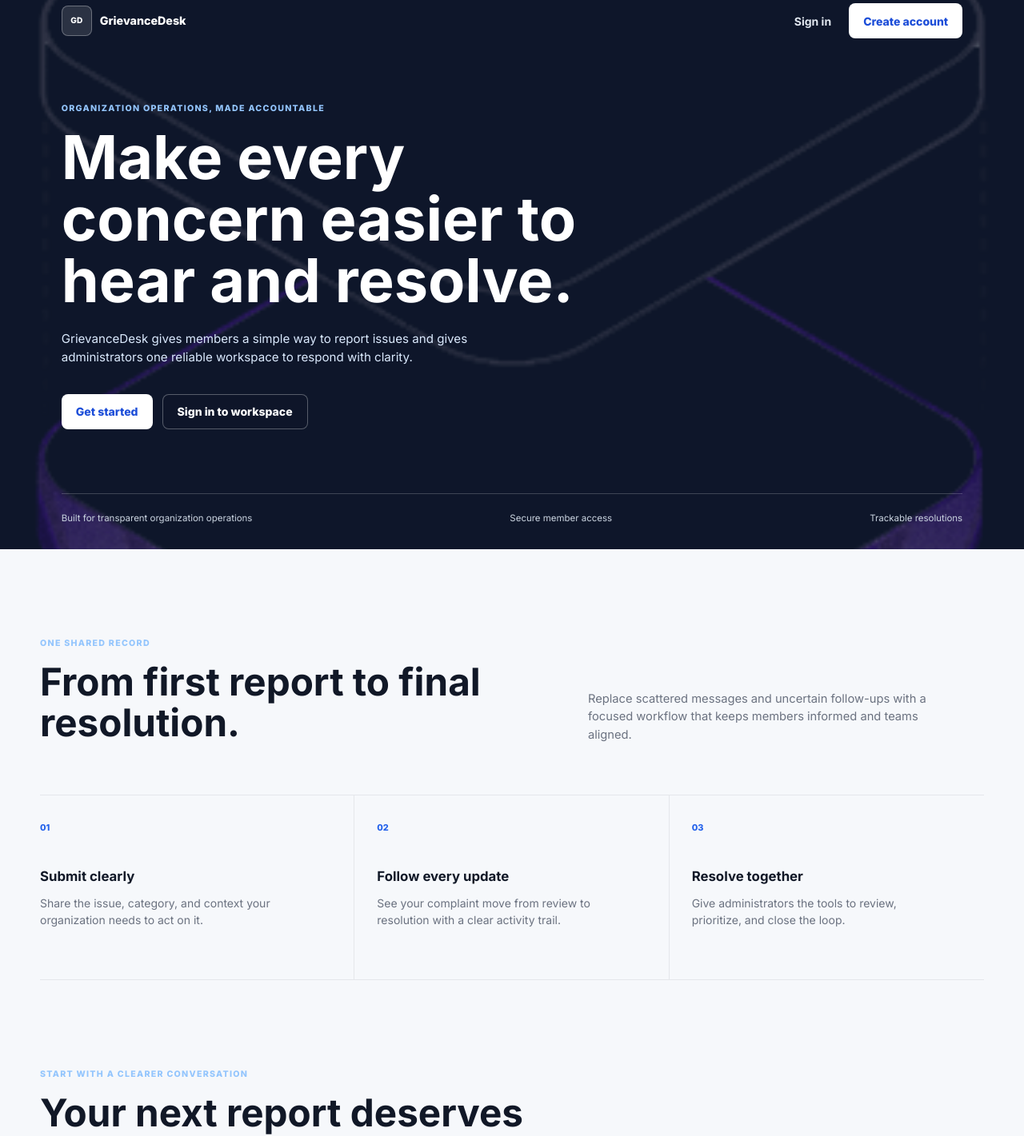
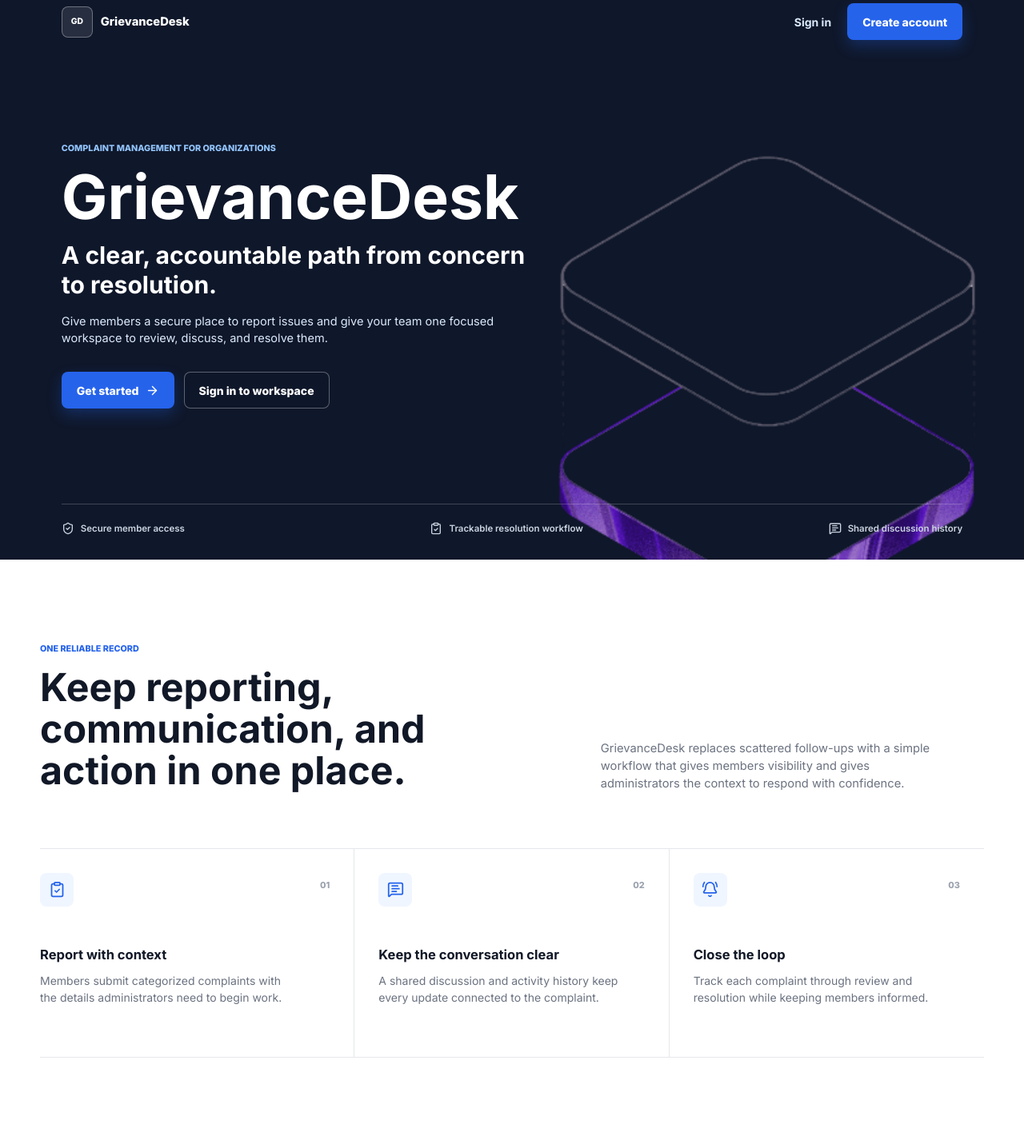
Before and after one commit to pawan-pathak12/GrievanceDesk, a React app in the folder frontend/: page / in a window 1280 px wide. Shown: the part 20-1441 px from the top of the page at 80% size. Built offline with nearby package versions, Linux system fonts and the light colour scheme; no server answers; the HTML template or start-up script is replaced by a standard one.

Commit message:
add GrievanceDesk landing page and README

```diff
--- a/frontend/src/Styles/landing.css
+++ b/frontend/src/Styles/landing.css
@@ -1,77 +1,88 @@
 .landing-page {
   min-height: 100vh;
-  background: #f6f8fb;
+  overflow: hidden;
+  background: #ffffff;
   color: var(--text-dark);
 }
 
 .landing-hero {
-  min-height: min(760px, 88vh);
+  position: relative;
   display: flex;
+  min-height: min(720px, 94vh);
   flex-direction: column;
   padding: 24px clamp(24px, 6vw, 96px) 30px;
-  color: #fff;
-  background-color: #0f172a;
-  background-image: url('../assets/hero.png');
-  background-position: center;
-  background-size: cover;
-  position: relative;
+  overflow: hidden;
+  color: #ffffff;
+  background: #0f172a;
   isolation: isolate;
 }
 
-.landing-hero::before {
+.landing-hero::after {
+  position: absolute;
+  right: clamp(-100px, 2vw, 36px);
+  bottom: -74px;
+  z-index: -1;
+  width: min(49vw, 590px);
+  height: min(49vw, 590px);
   content: '';
-  position: absolute;
-  inset: 0;
-  z-index: -1;
-  background: rgba(15, 23, 42, 0.72);
+  opacity: 0.78;
+  background: url('../assets/hero.png') center / contain no-repeat;
 }
 
 .landing-nav,
 .landing-hero-content,
-.landing-hero-footer {
+.landing-hero-footer,
+.landing-intro,
+.landing-workflow,
+.landing-capabilities,
+.landing-final-cta,
+.landing-footer {
   width: min(1180px, 100%);
   margin: 0 auto;
 }
 
-.landing-nav {
+.landing-nav,
+.landing-nav-actions,
+.landing-hero-actions,
+.landing-hero-footer,
+.landing-final-cta,
+.landing-footer {
   display: flex;
   align-items: center;
+}
+
+.landing-nav {
   justify-content: space-between;
   gap: 24px;
 }
 
-.landing-brand,
-.landing-nav-actions,
-.landing-hero-actions,
-.landing-hero-footer {
-  display: flex;
+.landing-brand {
+  display: inline-flex;
   align-items: center;
-}
-
-.landing-brand {
   gap: 10px;
-  color: #fff;
-  font-size: 1.02rem;
+  color: #ffffff;
+  font-size: 1.05rem;
   font-weight: 800;
 }
 
 .landing-brand-mark {
   display: grid;
-  width: 38px;
-  height: 38px;
+  width: 39px;
+  height: 39px;
   place-items: center;
-  border: 1px solid rgba(255, 255, 255, 0.3);
-  border-radius: var(--radius);
-  background: rgba(255, 255, 255, 0.12);
-  font-size: 0.72rem;
+  border: 1px solid rgba(255, 255, 255, 0.32);
+  border-radius: 8px;
+  background: rgba(255, 255, 255, 0.1);
+  font-size: 0.74rem;
+  font-weight: 800;
 }
 
 .landing-nav-actions {
-  gap: 22px;
+  gap: 20px;
 }
 
 .landing-login-link {
-  color: #e2e8f0;
+  color: #dbeafe;
   font-weight: 700;
 }
 
@@ -79,63 +90,88 @@
 .landing-primary-button,
 .landing-secondary-button {
   display: inline-flex;
-  min-height: 44px;
+  min-height: 46px;
   align-items: center;
   justify-content: center;
-  padding: 10px 18px;
-  border-radius: var(--radius);
+  gap: 8px;
+  padding: 11px 18px;
+  border: 1px solid transparent;
+  border-radius: 8px;
   font-weight: 800;
+  transition: transform var(--transition), box-shadow var(--transition), background-color var(--transition), border-color var(--transition);
 }
 
 .landing-nav-cta,
 .landing-primary-button {
-  background: #fff;
-  color: #1d4ed8;
+  color: #ffffff;
+  background: var(--primary);
+  box-shadow: 0 8px 18px rgba(37, 99, 235, 0.28);
+}
+
+.landing-nav-cta:hover,
+.landing-primary-button:hover {
+  color: #ffffff;
+  background: var(--primary-hover);
+  transform: translateY(-1px);
 }
 
 .landing-hero-content {
+  display: flex;
   flex: 1;
-  display: flex;
-  max-width: 1180px;
   flex-direction: column;
   justify-content: center;
-  padding: 80px 0;
+  padding: 76px 0 66px;
 }
 
-.landing-eyebrow {
+.landing-eyebrow,
+.landing-section-label {
   margin: 0 0 14px;
   color: #93c5fd;
-  font-size: 0.76rem;
+  font-size: 0.77rem;
   font-weight: 800;
-  letter-spacing: 0.12em;
+  letter-spacing: 0;
   text-transform: uppercase;
 }
 
 .landing-hero h1 {
-  max-width: 720px;
+  max-width: 660px;
   margin: 0;
-  font-size: clamp(2.7rem, 6vw, 5.4rem);
-  line-height: 1.02;
-  letter-spacing: 0;
+  color: #ffffff;
+  font-size: clamp(3rem, 6vw, 5.5rem);
+  line-height: 1;
+}
+
+.landing-hero-statement {
+  max-width: 590px;
+  margin: 16px 0 0;
+  font-size: clamp(1.45rem, 2.6vw, 2.15rem);
+  font-weight: 700;
+  line-height: 1.2;
 }
 
 .landing-hero-copy {
-  max-width: 570px;
-  margin: 24px 0 0;
+  max-width: 560px;
+  margin: 18px 0 0;
   color: #dbeafe;
-  font-size: 1.08rem;
+  font-size: 1.04rem;
 }
 
 .landing-hero-actions {
   flex-wrap: wrap;
   gap: 12px;
-  margin-top: 34px;
+  margin-top: 30px;
 }
 
 .landing-secondary-button {
-  border: 1px solid rgba(255, 255, 255, 0.3);
-  color: #fff;
-  background: rgba(15, 23, 42, 0.2);
+  border-color: rgba(255, 255, 255, 0.33);
+  color: #ffffff;
+  background: rgba(15, 23, 42, 0.36);
+}
+
+.landing-secondary-button:hover {
+  color: #ffffff;
+  border-color: rgba(255, 255, 255, 0.62);
+  background: rgba(15, 23, 42, 0.68);
 }
 
 .landing-hero-footer {
@@ -145,28 +181,33 @@
   border-top: 1px solid rgba(255, 255, 255, 0.2);
   color: #cbd5e1;
   font-size: 0.82rem;
+  font-weight: 600;
 }
 
-.landing-intro,
-.landing-highlights,
-.landing-final-cta,
-.landing-footer {
-  width: min(1180px, calc(100% - 48px));
-  margin: 0 auto;
+.landing-hero-footer span {
+  display: inline-flex;
+  align-items: center;
+  gap: 8px;
 }
 
 .landing-intro {
   display: grid;
   grid-template-columns: minmax(0, 1.1fr) minmax(280px, 0.9fr);
-  gap: 80px;
-  padding: 110px 0 64px;
+  gap: clamp(36px, 9vw, 132px);
+  padding: 104px 0 70px;
 }
 
-.landing-section-heading h2,
+.landing-section-label {
+  color: var(--primary);
+}
+
+.landing-intro h2,
+.landing-capabilities h2,
 .landing-final-cta h2 {
-  max-width: 630px;
+  max-width: 680px;
   margin: 0;
-  font-size: clamp(2rem, 4vw, 3.4rem);
+  color: var(--text-dark);
+  font-size: clamp(2rem, 4vw, 3.45rem);
   line-height: 1.08;
 }
 
@@ -178,66 +219,119 @@
   font-size: 1.05rem;
 }
 
-.landing-highlights {
+.landing-workflow {
   display: grid;
   grid-template-columns: repeat(3, minmax(0, 1fr));
   border-top: 1px solid var(--border);
   border-bottom: 1px solid var(--border);
 }
 
-.landing-highlight {
-  min-height: 230px;
-  padding: 28px 28px 34px 0;
+.landing-workflow-item {
+  position: relative;
+  min-height: 260px;
+  padding: 30px 30px 34px 0;
   border-right: 1px solid var(--border);
 }
 
-.landing-highlight + .landing-highlight {
-  padding-left: 28px;
+.landing-workflow-item + .landing-workflow-item {
+  padding-left: 30px;
 }
 
-.landing-highlight:last-child {
+.landing-workflow-item:last-child {
   border-right: 0;
 }
 
-.landing-highlight-number {
+.landing-workflow-icon {
+  display: grid;
+  width: 42px;
+  height: 42px;
+  place-items: center;
+  border-radius: 8px;
   color: var(--primary);
+  background: var(--primary-soft);
+}
+
+.landing-workflow-number {
+  position: absolute;
+  top: 37px;
+  right: 30px;
+  color: var(--text-light);
   font-size: 0.78rem;
   font-weight: 800;
 }
 
-.landing-highlight h3 {
-  margin: 40px 0 10px;
-  font-size: 1.2rem;
+.landing-workflow-item h3 {
+  margin: 48px 0 10px;
+  color: var(--text-dark);
+  font-size: 1.18rem;
 }
 
-.landing-highlight p {
-  max-width: 290px;
+.landing-workflow-item p {
+  max-width: 310px;
   margin: 0;
   color: var(--text-gray);
 }
 
+.landing-capabilities {
+  display: grid;
+  grid-template-columns: minmax(0, 0.95fr) minmax(320px, 1.05fr);
+  gap: clamp(48px, 10vw, 150px);
+  padding: 108px 0;
+}
+
+.landing-capability-list {
+  display: grid;
+  gap: 0;
+  margin: 0;
+  padding: 0;
+  list-style: none;
+  border-top: 1px solid var(--border);
+}
+
+.landing-capability-list li {
+  display: flex;
+  align-items: flex-start;
+  gap: 12px;
+  padding: 18px 0;
+  border-bottom: 1px solid var(--border);
+  color: var(--text-body);
+  font-weight: 600;
+}
+
+.landing-capability-list svg {
+  flex: 0 0 auto;
+  margin-top: 2px;
+  color: var(--success);
+}
+
 .landing-final-cta {
-  display: flex;
-  align-items: end;
+  width: 100%;
   justify-content: space-between;
   gap: 32px;
-  padding: 110px 0;
+  padding: 64px max(24px, calc((100vw - 1180px) / 2));
+  color: #ffffff;
+  background: #0f172a;
 }
 
-.landing-final-cta .landing-primary-button {
+.landing-final-cta .landing-section-label,
+.landing-final-cta h2 {
+  color: #ffffff;
+}
+
+.landing-final-cta .landing-section-label {
+  color: #93c5fd;
+}
+
+.landing-final-button {
   flex: 0 0 auto;
-  background: var(--primary);
-  color: #fff;
 }
 
 .landing-footer {
-  display: flex;
   justify-content: space-between;
   gap: 24px;
-  padding: 22px 0 30px;
-  border-top: 1px solid var(--border);
+  padding: 28px 0 34px;
   color: var(--text-gray);
-  font-size: 0.8rem;
+  font-size: 0.82rem;
 }
 
 .landing-footer span:first-child {
@@ -245,50 +339,98 @@
   font-weight: 800;
 }
 
-@media (max-width: 760px) {
+@media (max-width: 820px) {
   .landing-hero {
-    min-height: 720px;
-    padding-inline: 22px;
+    min-height: 700px;
+  }
+
+  .landing-hero::after {
+    right: -135px;
+    bottom: -45px;
+    width: 480px;
+    height: 480px;
+    opacity: 0.42;
+  }
+
+  .landing-intro,
+  .landing-capabilities {
+    grid-template-columns: 1fr;
+    gap: 32px;
+  }
+
+  .landing-intro > p {
+    max-width: 590px;
+  }
+
+  .landing-capabilities {
+    padding-block: 78px;
+  }
+}
+
+@media (max-width: 680px) {
+  .landing-hero {
+    min-height: 660px;
+    padding-inline: 20px;
+  }
+
+  .landing-nav-actions {
+    gap: 12px;
+  }
+
+  .landing-login-link {
+    display: none;
   }
 
   .landing-nav-cta {
-    padding-inline: 12px;
+    min-height: 40px;
+    padding-inline: 13px;
   }
 
   .landing-hero-content {
-    padding-block: 60px;
+    padding-block: 62px 48px;
   }
 
   .landing-hero-footer {
     align-items: flex-start;
     flex-direction: column;
-    gap: 8px;
+    gap: 10px;
+    padding-top: 18px;
+  }
+
+  .landing-intro,
+  .landing-workflow,
+  .landing-capabilities,
+  .landing-footer {
+    width: min(100% - 40px, 1180px);
   }
 
   .landing-intro {
-    grid-template-columns: 1fr;
-    gap: 24px;
-    padding-top: 72px;
+    padding: 72px 0 52px;
   }
 
-  .landing-highlights {
+  .landing-workflow {
     grid-template-columns: 1fr;
   }
 
-  .landing-highlight,
-  .landing-highlight + .landing-highlight {
-    min-height: auto;
-    padding: 24px 0;
+  .landing-workflow-item,
+  .landing-workflow-item + .landing-workflow-item {
+    min-height: 0;
+    padding: 26px 0;
     border-right: 0;
     border-bottom: 1px solid var(--border);
   }
 
-  .landing-highlight:last-child {
+  .landing-workflow-item:last-child {
     border-bottom: 0;
   }
 
-  .landing-highlight h3 {
-    margin-top: 20px;
+  .landing-workflow-number {
+    top: 34px;
+    right: 0;
+  }
+
+  .landing-workflow-item h3 {
+    margin-top: 25px;
   }
 
   .landing-final-cta,
@@ -298,23 +440,7 @@
   }
 
   .landing-final-cta {
-    padding: 72px 0;
+    gap: 26px;
+    padding: 48px 20px;
   }
 }
-
-@media (max-width: 480px) {
-  .landing-nav-actions {
-    gap: 12px;
-  }
-
-  .landing-login-link {
-    display: none;
-  }
-
-  .landing-intro,
-  .landing-highlights,
-  .landing-final-cta,
-  .landing-footer {
-    width: min(100% - 32px, 1180px);
-  }
-}
--- a/frontend/src/pages/LandingPage.jsx
+++ b/frontend/src/pages/LandingPage.jsx
@@ -1,22 +1,23 @@
+import { ArrowRight, BellRing, ClipboardCheck, MessageSquareText, ShieldCheck } from 'lucide-react';
 import { Link } from 'react-router-dom';
 import { ROUTES } from '../utils/routes';
 import '../Styles/landing.css';
 
-const highlights = [
+const workflow = [
   {
-    number: '01',
-    title: 'Submit clearly',
-    text: 'Share the issue, category, and context your organization needs to act on it.',
+    icon: ClipboardCheck,
+    title: 'Report with context',
+    text: 'Members submit categorized complaints with the details administrators need to begin work.',
   },
   {
-    number: '02',
-    title: 'Follow every update',
-    text: 'See your complaint move from review to resolution with a clear activity trail.',
+    icon: MessageSquareText,
+    title: 'Keep the conversation clear',
+    text: 'A shared discussion and activity history keep every update connected to the complaint.',
   },
   {
-    number: '03',
-    title: 'Resolve together',
-    text: 'Give administrators the tools to review, prioritize, and close the loop.',
+    icon: BellRing,
+    title: 'Close the loop',
+    text: 'Track each complaint through review and resolution while keeping members informed.',
   },
 ];
 
@@ -25,7 +26,7 @@ export default function LandingPage() {
     <main className="landing-page">
       <section className="landing-hero">
         <nav className="landing-nav" aria-label="Primary navigation">
-          <Link className="landing-brand" to="/">
+          <Link className="landing-brand" to="/" aria-label="GrievanceDesk home">
             <span className="landing-brand-mark">GD</span>
             <span>GrievanceDesk</span>
           </Link>
@@ -37,52 +38,71 @@ export default function LandingPage() {
         </nav>
 
         <div className="landing-hero-content">
-          <p className="landing-eyebrow">Organization operations, made accountable</p>
-          <h1>Make every concern easier to hear and resolve.</h1>
+          <p className="landing-eyebrow">Complaint management for organizations</p>
+          <h1>GrievanceDesk</h1>
+          <p className="landing-hero-statement">A clear, accountable path from concern to resolution.</p>
           <p className="landing-hero-copy">
-            GrievanceDesk gives members a simple way to report issues and gives administrators
-            one reliable workspace to respond with clarity.
+            Give members a secure place to report issues and give your team one focused workspace
+            to review, discuss, and resolve them.
           </p>
           <div className="landing-hero-actions">
-            <Link className="landing-primary-button" to={ROUTES.REGISTER_EMAIL}>Get started</Link>
+            <Link className="landing-primary-button" to={ROUTES.REGISTER_EMAIL}>
+              Get started <ArrowRight size={17} aria-hidden="true" />
+            </Link>
             <Link className="landing-secondary-button" to={ROUTES.LOGIN}>Sign in to workspace</Link>
           </div>
         </div>
 
-        <div className="landing-hero-footer">
-          <span>Built for transparent organization operations</span>
-          <span>Secure member access</span>
-          <span>Trackable resolutions</span>
+        <div className="landing-hero-footer" aria-label="Platform highlights">
+          <span><ShieldCheck size={16} aria-hidden="true" /> Secure member access</span>
+          <span><ClipboardCheck size={16} aria-hidden="true" /> Trackable resolution workflow</span>
+          <span><MessageSquareText size={16} aria-hidden="true" /> Shared discussion history</span>
         </div>
       </section>
 
-      <section className="landing-intro">
-        <div className="landing-section-heading">
-          <p className="landing-eyebrow">One shared record</p>
-          <h2>From first report to final resolution.</h2>
+      <section className="landing-intro" aria-labelledby="landing-intro-title">
+        <div>
+          <p className="landing-section-label">One reliable record</p>
+          <h2 id="landing-intro-title">Keep reporting, communication, and action in one place.</h2>
         </div>
         <p>
-          Replace scattered messages and uncertain follow-ups with a focused workflow that keeps
-          members informed and teams aligned.
+          GrievanceDesk replaces scattered follow-ups with a simple workflow that gives members
+          visibility and gives administrators the context to respond with confidence.
         </p>
       </section>
 
-      <section className="landing-highlights" aria-label="How GrievanceDesk works">
-        {highlights.map((highlight) => (
-          <article className="landing-highlight" key={highlight.number}>
-            <span className="landing-highlight-number">{highlight.number}</span>
-            <h3>{highlight.title}</h3>
-            <p>{highlight.text}</p>
+      <section className="landing-workflow" aria-label="GrievanceDesk workflow">
+        {workflow.map(({ icon: Icon, title, text }, index) => (
+          <article className="landing-workflow-item" key={title}>
+            <div className="landing-workflow-icon"><Icon size={21} aria-hidden="true" /></div>
+            <span className="landing-workflow-number">0{index + 1}</span>
+            <h3>{title}</h3>
+            <p>{text}</p>
           </article>
         ))}
       </section>
 
-      <section className="landing-final-cta">
+      <section className="landing-capabilities" aria-labelledby="landing-capabilities-title">
+        <div className="landing-capabilities-heading">
+          <p className="landing-section-label">Built for accountable operations</p>
+          <h2 id="landing-capabilities-title">Everything needed to keep a complaint moving.</h2>
+        </div>
+        <ul className="landing-capability-list">
+          <li><ShieldCheck size={18} aria-hidden="true" /> Role-based member and administrator workspaces</li>
+          <li><ClipboardCheck size={18} aria-hidden="true" /> Status tracking, activity history, and resolution notes</li>
+          <li><MessageSquareText size={18} aria-hidden="true" /> Complaint discussions with clear ownership and moderation</li>
+          <li><BellRing size={18} aria-hidden="true" /> Organization notices for timely updates</li>
+        </ul>
+      </section>
+
+      <section className="landing-final-cta" aria-labelledby="landing-cta-title">
         <div>
-          <p className="landing-eyebrow">Start with a clearer conversation</p>
-          <h2>Your next report deserves a visible path forward.</h2>
+          <p className="landing-section-label">Start today</p>
+          <h2 id="landing-cta-title">Give every concern a visible path forward.</h2>
         </div>
-        <Link className="landing-primary-button" to={ROUTES.REGISTER_EMAIL}>Create your account</Link>
+        <Link className="landing-primary-button landing-final-button" to={ROUTES.REGISTER_EMAIL}>
+          Create an account <ArrowRight size={17} aria-hidden="true" />
+        </Link>
       </section>
 
       <footer className="landing-footer">
```
Also changed, not shown: 1 other file (tests, documents, lock files or other folders).
